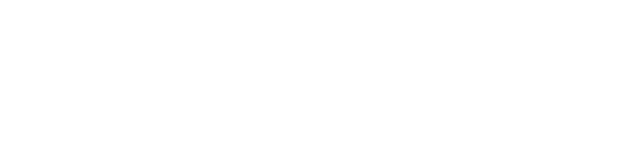
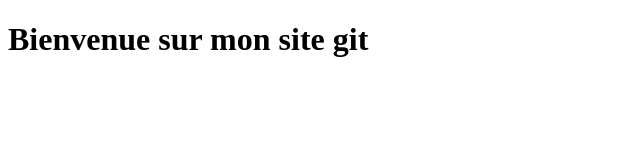
Before and after one commit to enzontl/Test-site-git, a plain HTML site: page index.html in a window 1280 px wide. Shown: the whole page, without its empty margins (0-640 px from the left). Drawn offline with Linux system fonts and the light colour scheme.

Commit message:
nouveau titre

```diff
--- a/index.html
+++ b/index.html
@@ -3,9 +3,11 @@
 <head>
     <meta charset="UTF-8">
     <meta name="viewport" content="width=device-width, initial-scale=1.0">
-    <title>Document</title>
+    <title>Titre de mon test site git</title>
 </head>
 <body>
-
+    <h1>
+        Bienvenue sur mon site git
+    </h1>
 </body>
 </html>
```
